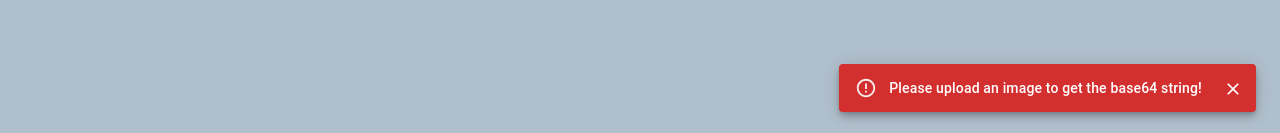
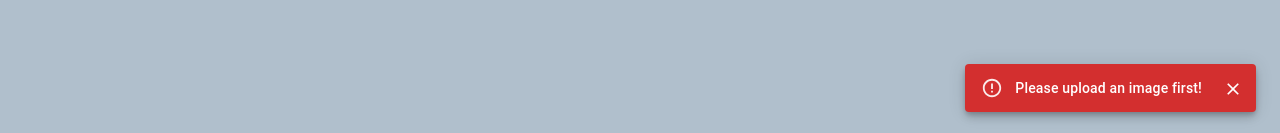
Before and after one commit to PubuduJ/image-uploader, a React (Create React App) app: page / in a window 1280 px wide. Both pictures are taken after a click on the button "DOWNLOAD BASE64 STRING". Shown: the part 664-797 px from the top of the page. Built offline with nearby package versions, Linux system fonts and the light colour scheme; the HTML template or start-up script is replaced by a standard one.

Commit message:
Update toast component code logics

```diff
--- a/src/components/ImageUploader.tsx
+++ b/src/components/ImageUploader.tsx
@@ -63,7 +63,7 @@ const ImageUploader = () => {
         if (base64String === "") {
             setToastConfig({
                 open: true,
-                message: "Please upload an image to get the base64 string!",
+                message: "Please upload an image first!",
                 type: "error"
             });
         }
@@ -75,6 +75,11 @@ const ImageUploader = () => {
             document.body.appendChild(element);
             element.click();
             document.body.removeChild(element);
+            setToastConfig({
+                open: true,
+                message: "Download successfully!",
+                type: "success"
+            });
         }
     }
 
--- a/src/components/Toast.tsx
+++ b/src/components/Toast.tsx
@@ -37,7 +37,7 @@ const Toast = ({data, action}: Props) => {
         <>
             <Snackbar
                 open={data.open}
-                autoHideDuration={5000}
+                autoHideDuration={3000}
                 anchorOrigin={{vertical: "bottom", horizontal: "right"}}
                 onClose={handleClose}>
                 <Alert onClose={handleClose} severity={data.type} sx={{width: '100%'}}>
```
